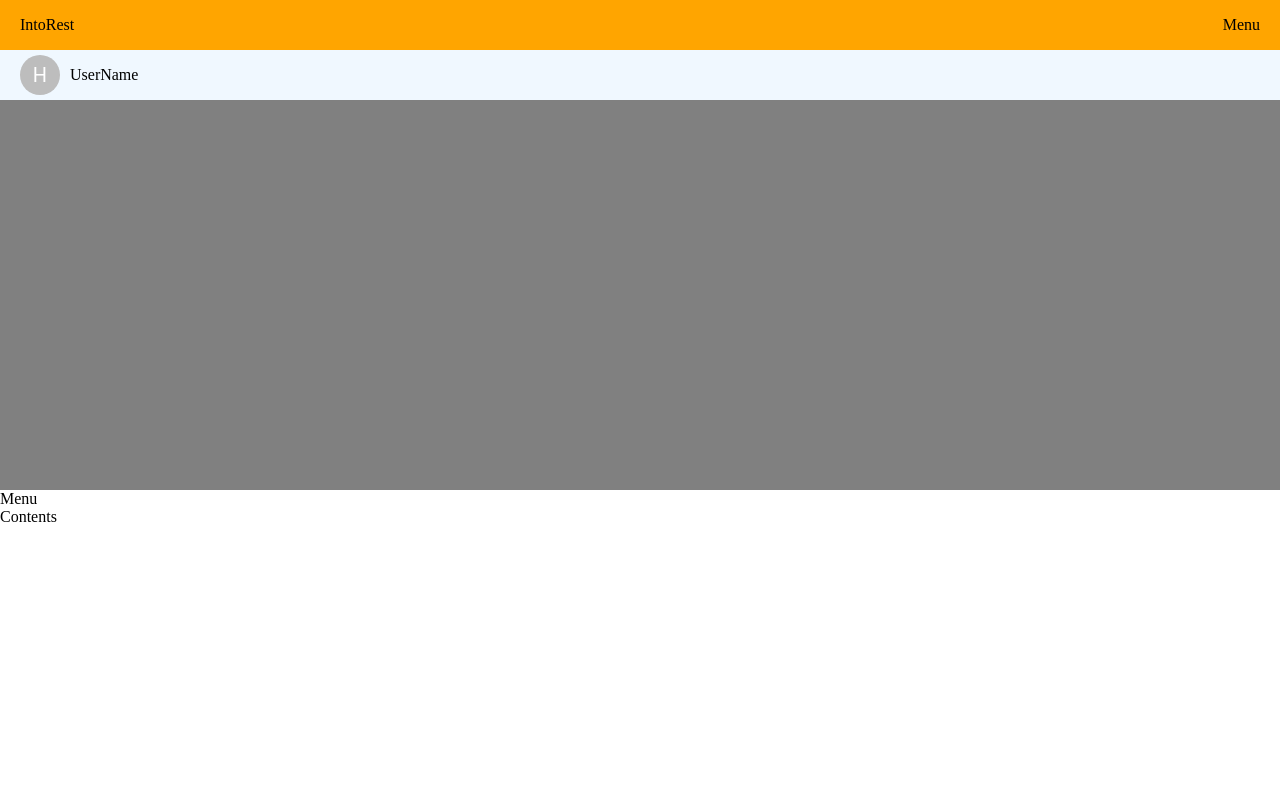
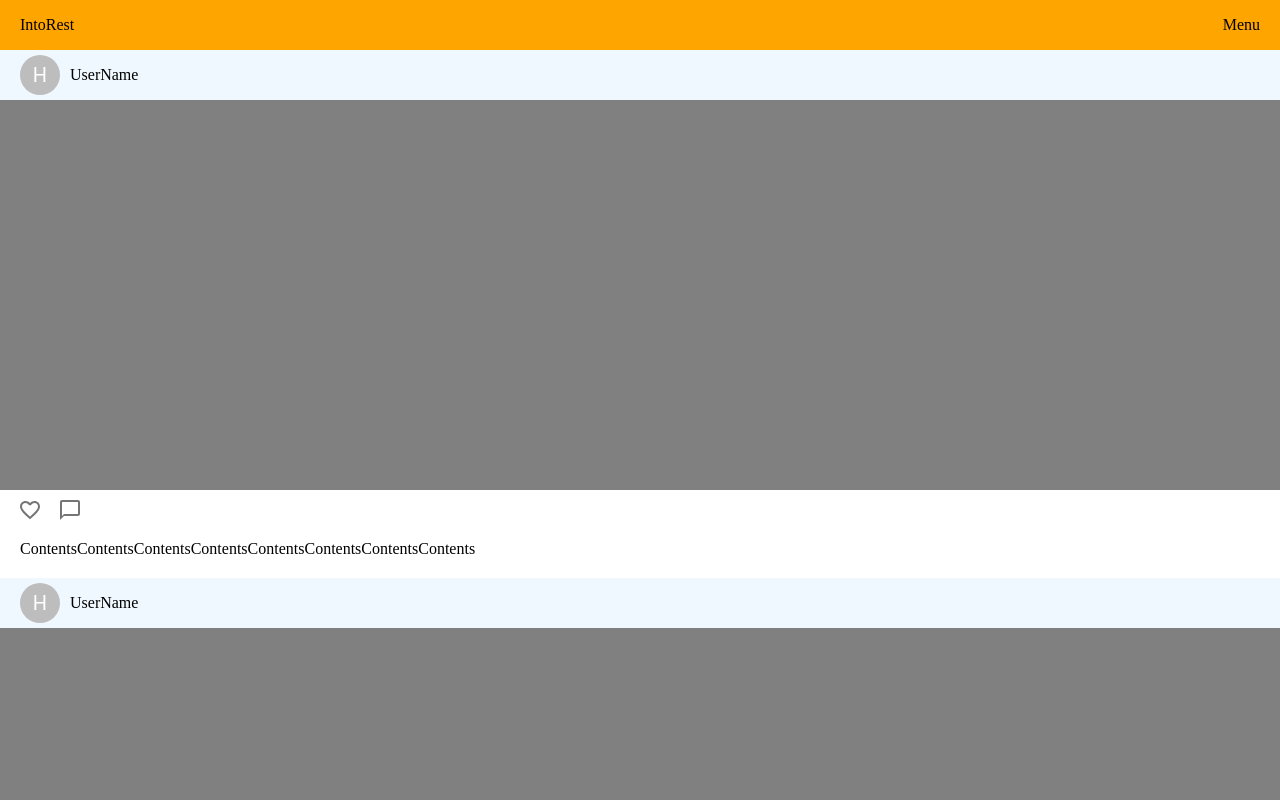
Before and after one commit to HJeong1200/IntoRest-M, a React (Create React App) app: page / in a window 1280 px wide. Shown: the top 800 px of the page. Built offline with nearby package versions, Linux system fonts and the light colour scheme.

Commit message:
feat: layout for Showcase menu

```diff
--- a/package.json
+++ b/package.json
@@ -5,6 +5,7 @@
   "dependencies": {
     "@emotion/react": "^11.10.6",
     "@emotion/styled": "^11.10.6",
+    "@mui/icons-material": "^5.11.11",
     "@mui/material": "^5.11.13",
     "@testing-library/jest-dom": "^5.16.5",
     "@testing-library/react": "^13.4.0",
--- a/src/components/showcase/ShowcaseContents.tsx
+++ b/src/components/showcase/ShowcaseContents.tsx
@@ -1,5 +1,27 @@
+import styled from "styled-components";
+
 const ShowcaseContents = () => {
-  return <div>Contents</div>;
+  return (
+    <Wrapper>
+      <ContentsContainer>
+        ContentsContentsContentsContentsContentsContentsContentsContents
+      </ContentsContainer>
+    </Wrapper>
+  );
 };
 
+const Wrapper = styled.div`
+  width: 100%;
+  height: 100%;
+  display: flex;
+  margin: 10px 0 20px 0;
+`;
+
+const ContentsContainer = styled.div`
+  width: 100%;
+  height: 100%;
+  padding: 0 20px;
+  word-wrap: break-word;
+`;
+
 export default ShowcaseContents;
--- a/src/components/showcase/ShowcaseMenu.tsx
+++ b/src/components/showcase/ShowcaseMenu.tsx
@@ -1,5 +1,17 @@
+import { IconButton, Stack } from "@mui/material";
+import FavoriteBorderIcon from "@mui/icons-material/FavoriteBorder";
+import ChatBubbleOutlineIcon from "@mui/icons-material/ChatBubbleOutline";
 const ShowcaseMenu = () => {
-  return <div>Menu</div>;
+  return (
+    <Stack direction="row" sx={{ padding: "0 10px" }}>
+      <IconButton>
+        <FavoriteBorderIcon />
+      </IconButton>
+      <IconButton>
+        <ChatBubbleOutlineIcon />
+      </IconButton>
+    </Stack>
+  );
 };
 
 export default ShowcaseMenu;
--- a/src/pages/showcase/ShowcaseList.tsx
+++ b/src/pages/showcase/ShowcaseList.tsx
@@ -1,7 +1,14 @@
 import Showcase from "../../components/showcase/Showcase";
 
 const ShowcaseList = () => {
-  return <Showcase />;
+  return (
+    <>
+      <Showcase />
+      <Showcase />
+      <Showcase />
+      <Showcase />
+    </>
+  );
 };
 
 export default ShowcaseList;
```
Also changed, not shown: 1 other file (tests, documents, lock files or other folders).
